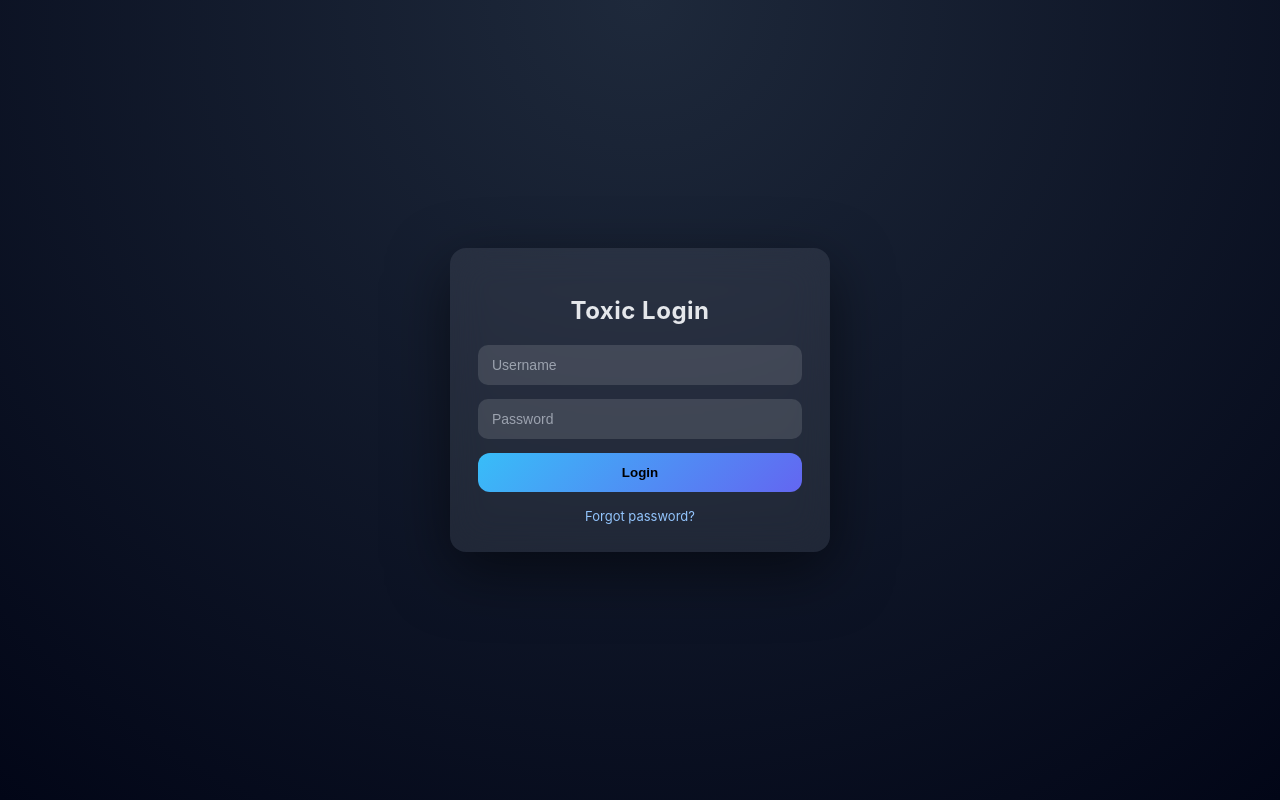
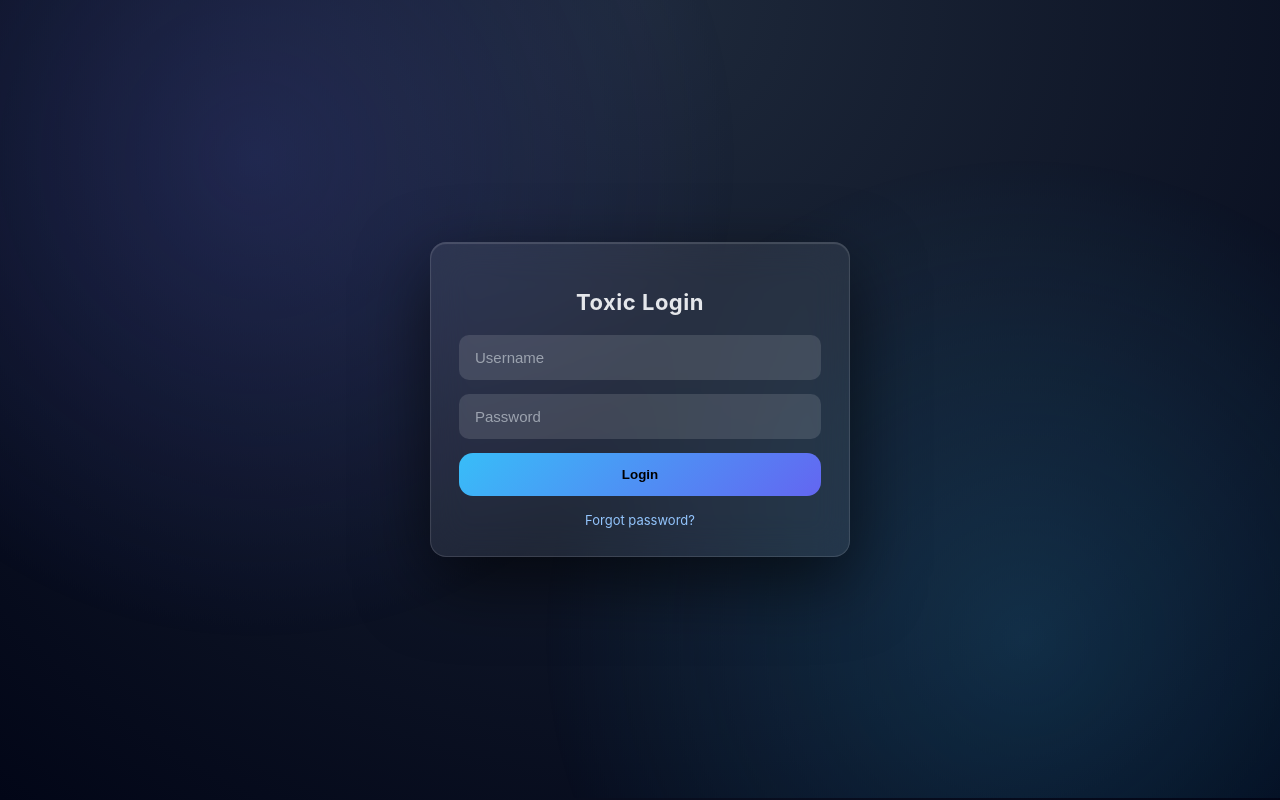
Before and after one commit to BtwToxic/tt, a Flask app: page / in a window 1280 px wide. Run offline with Flask 3, Linux system fonts and the light colour scheme.

Commit message:
Update style.css

```diff
--- a/static/style.css
+++ b/static/style.css
@@ -11,16 +11,43 @@ body {
   display: flex;
   justify-content: center;
   align-items: center;
+  padding: 16px;
+  overflow: hidden;
 }
 
+/* ===== BACKGROUND SLOW MOVING GRADIENT ===== */
+body::before {
+  content: "";
+  position: fixed;
+  inset: 0;
+  background:
+    radial-gradient(circle at 20% 20%, rgba(99,102,241,0.18), transparent 40%),
+    radial-gradient(circle at 80% 80%, rgba(56,189,248,0.18), transparent 40%);
+  animation: bgMove 14s ease-in-out infinite alternate;
+  z-index: -1;
+}
+
+@keyframes bgMove {
+  from {
+    transform: translateY(-20px);
+  }
+  to {
+    transform: translateY(20px);
+  }
+}
+
+/* ===== CARD ===== */
 .card {
   width: 100%;
-  max-width: 380px;
+  max-width: 420px;
   background: rgba(255, 255, 255, 0.08);
   backdrop-filter: blur(18px);
   border-radius: 16px;
   padding: 28px;
-  box-shadow: 0 20px 60px rgba(0, 0, 0, 0.5);
+  border: 1px solid rgba(255,255,255,0.12);
+  box-shadow:
+    0 25px 70px rgba(0,0,0,0.6),
+    inset 0 1px 1px rgba(255,255,255,0.15);
   animation: pop 0.4s ease;
 }
 
@@ -35,39 +62,74 @@ body {
   }
 }
 
+/* ===== SHAKE (WRONG PASSWORD) ===== */
+.card.shake {
+  animation: shake 0.35s;
+}
+
+@keyframes shake {
+  0%   { transform: translateX(0); }
+  25%  { transform: translateX(-6px); }
+  50%  { transform: translateX(6px); }
+  75%  { transform: translateX(-4px); }
+  100% { transform: translateX(0); }
+}
+
+/* ===== HEADING ===== */
 h2 {
   text-align: center;
   margin-bottom: 20px;
   font-weight: 700;
   letter-spacing: 0.5px;
+  font-size: 22px;
 }
 
+/* ===== INPUT ===== */
 input {
   width: 100%;
-  padding: 12px 14px;
+  padding: 14px 16px;
   margin-bottom: 14px;
   border-radius: 10px;
   border: none;
   outline: none;
   background: rgba(255, 255, 255, 0.12);
   color: white;
-  font-size: 14px;
+  font-size: 15px;
 }
 
 input::placeholder {
   color: #9ca3af;
 }
 
+/* ===== BUTTON + NEON GLOW ===== */
 button {
   width: 100%;
-  padding: 12px;
-  border-radius: 12px;
+  padding: 14px;
+  border-radius: 14px;
   border: none;
   background: linear-gradient(135deg, #38bdf8, #6366f1);
   color: black;
   font-weight: 800;
   cursor: pointer;
+  position: relative;
+  overflow: hidden;
   transition: transform 0.15s ease, box-shadow 0.15s ease;
+}
+
+button::after {
+  content: "";
+  position: absolute;
+  inset: -2px;
+  background: linear-gradient(
+    120deg,
+    #38bdf8,
+    #6366f1,
+    #38bdf8
+  );
+  filter: blur(18px);
+  opacity: 0;
+  transition: opacity 0.25s ease;
+  z-index: -1;
 }
 
 button:hover {
```
Also changed, not shown: other parts of static/style.css (+44 -2 lines).
